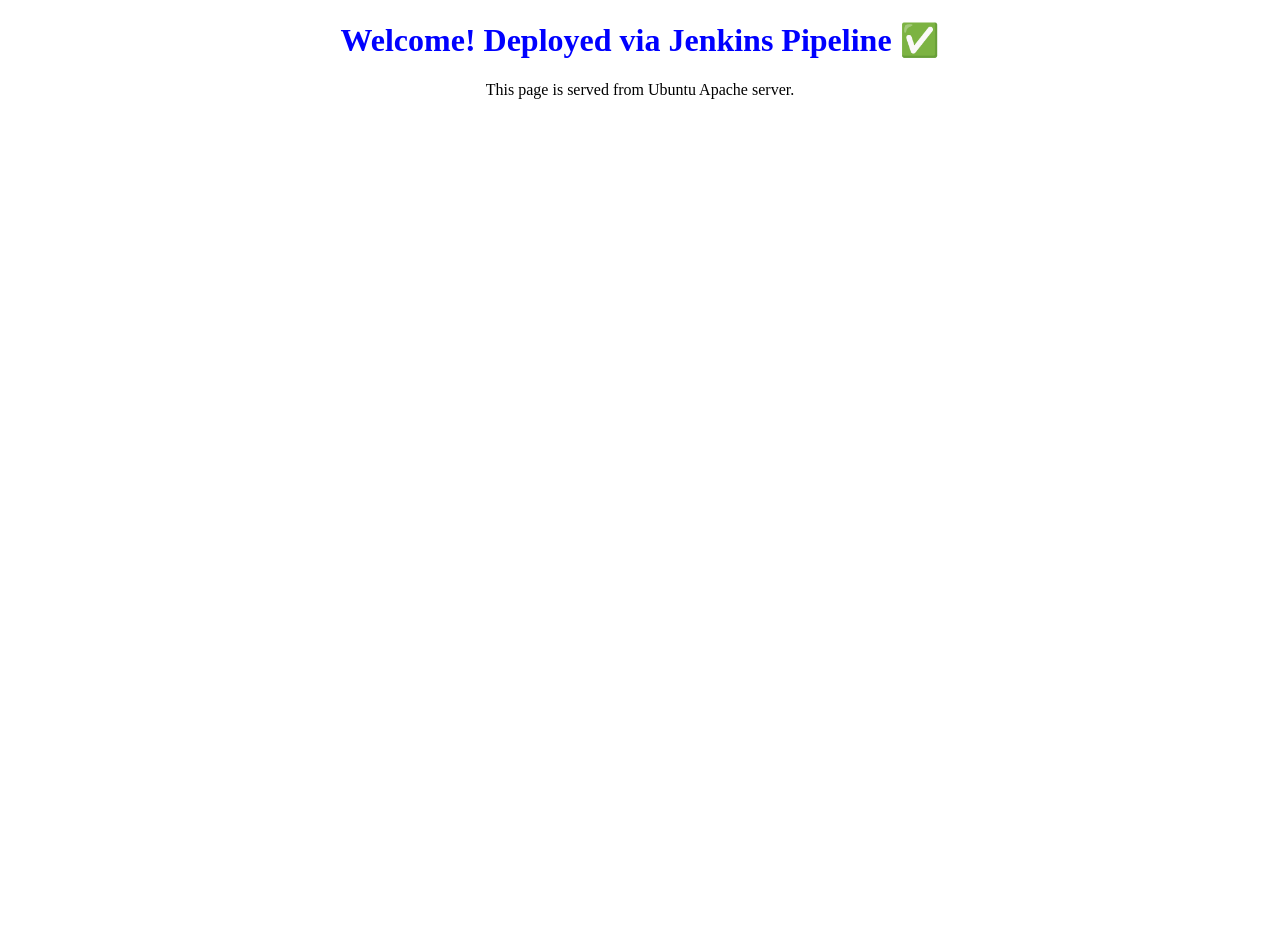
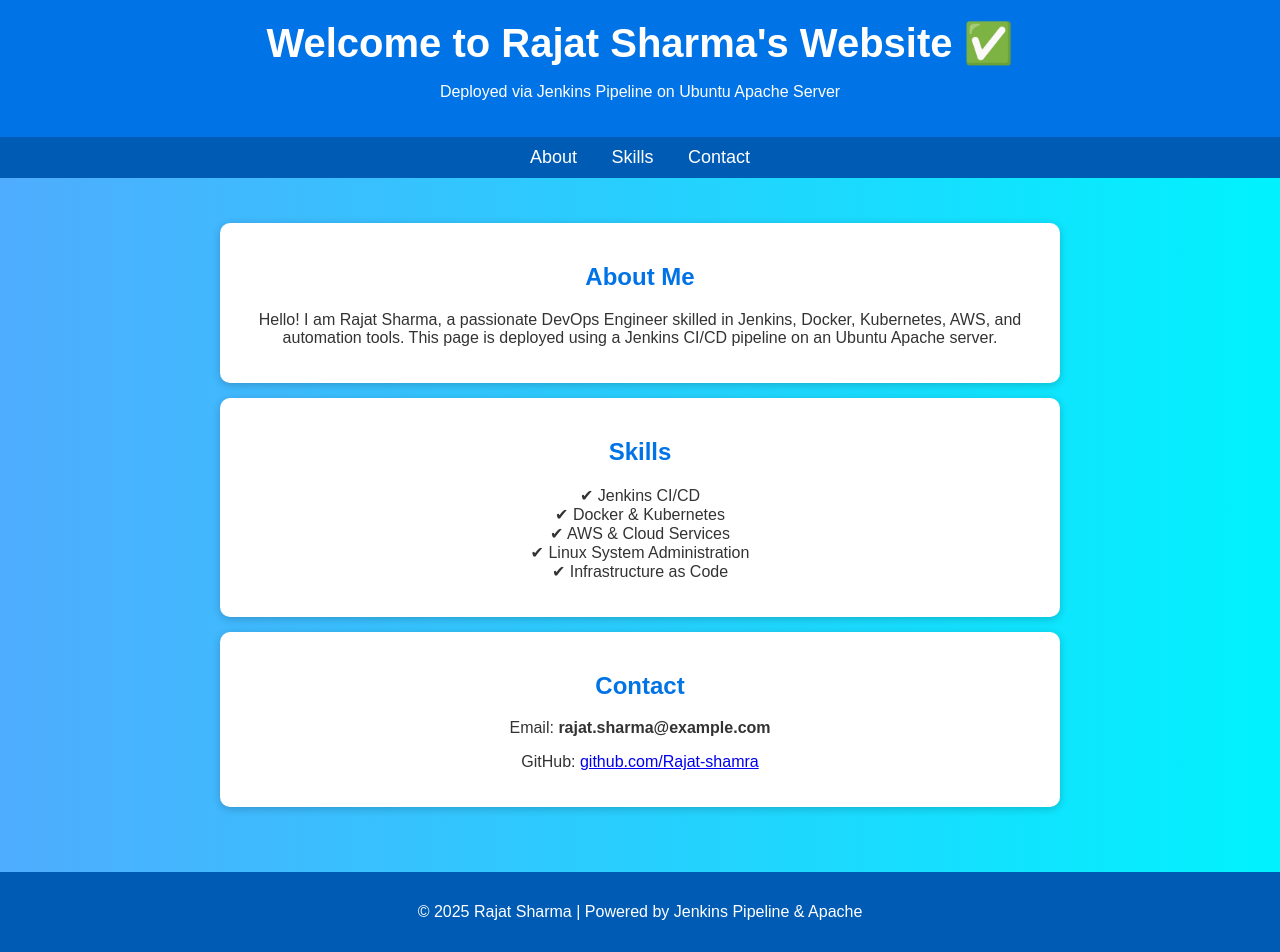
Before and after one commit to Rajat-shamra/test, a plain HTML site: page index.html in a window 1280 px wide. Before the commit the page ends 800 px from the top, so only its background shows below. Drawn offline with Linux system fonts and the light colour scheme.

Commit message:
Update index.html

```diff
--- a/index.html
+++ b/index.html
@@ -1,10 +1,98 @@
 <!DOCTYPE html>
-<html>
+<html lang="en">
 <head>
-    <title>My Jenkins Deployment Test</title>
+    <meta charset="UTF-8">
+    <meta name="viewport" content="width=device-width, initial-scale=1.0">
+    <title>Rajat Sharma | Jenkins Deployment</title>
+    <style>
+        body {
+            font-family: Arial, sans-serif;
+            margin: 0;
+            padding: 0;
+            background: linear-gradient(to right, #4facfe, #00f2fe);
+            color: #333;
+        }
+        header {
+            background: #0073e6;
+            color: #fff;
+            text-align: center;
+            padding: 20px 0;
+        }
+        header h1 {
+            margin: 0;
+            font-size: 2.5rem;
+        }
+        nav {
+            background: #005bb5;
+            text-align: center;
+            padding: 10px;
+        }
+        nav a {
+            color: #fff;
+            text-decoration: none;
+            margin: 0 15px;
+            font-size: 18px;
+        }
+        nav a:hover {
+            text-decoration: underline;
+        }
+        .container {
+            padding: 30px;
+            text-align: center;
+        }
+        .section {
+            background: #fff;
+            padding: 20px;
+            margin: 15px auto;
+            border-radius: 10px;
+            box-shadow: 0 2px 8px rgba(0,0,0,0.2);
+            max-width: 800px;
+        }
+        h2 {
+            color: #0073e6;
+        }
+        footer {
+            background: #005bb5;
+            color: #fff;
+            text-align: center;
+            padding: 15px 0;
+            margin-top: 20px;
+        }
+    </style>
 </head>
 <body>
-    <h1 style="text-align:center; color:blue;">Welcome! Deployed via Jenkins Pipeline ✅</h1>
-    <p style="text-align:center;">This page is served from Ubuntu Apache server.</p>
+    <header>
+        <h1>Welcome to Rajat Sharma's Website ✅</h1>
+        <p>Deployed via Jenkins Pipeline on Ubuntu Apache Server</p>
+    </header>
+    <nav>
+        <a href="#about">About</a>
+        <a href="#skills">Skills</a>
+        <a href="#contact">Contact</a>
+    </nav>
+    <div class="container">
+        <div id="about" class="section">
+            <h2>About Me</h2>
+            <p>Hello! I am Rajat Sharma, a passionate DevOps Engineer skilled in Jenkins, Docker, Kubernetes, AWS, and automation tools. This page is deployed using a Jenkins CI/CD pipeline on an Ubuntu Apache server.</p>
+        </div>
+        <div id="skills" class="section">
+            <h2>Skills</h2>
+            <ul style="list-style: none; padding: 0;">
+                <li>✔ Jenkins CI/CD</li>
+                <li>✔ Docker & Kubernetes</li>
+                <li>✔ AWS & Cloud Services</li>
+                <li>✔ Linux System Administration</li>
+                <li>✔ Infrastructure as Code</li>
+            </ul>
+        </div>
+        <div id="contact" class="section">
+            <h2>Contact</h2>
+            <p>Email: <strong>rajat.sharma@example.com</strong></p>
+            <p>GitHub: <a href="https://github.com/Rajat-shamra" target="_blank">github.com/Rajat-shamra</a></p>
+        </div>
+    </div>
+    <footer>
+        <p>© 2025 Rajat Sharma | Powered by Jenkins Pipeline & Apache</p>
+    </footer>
 </body>
 </html>
```
